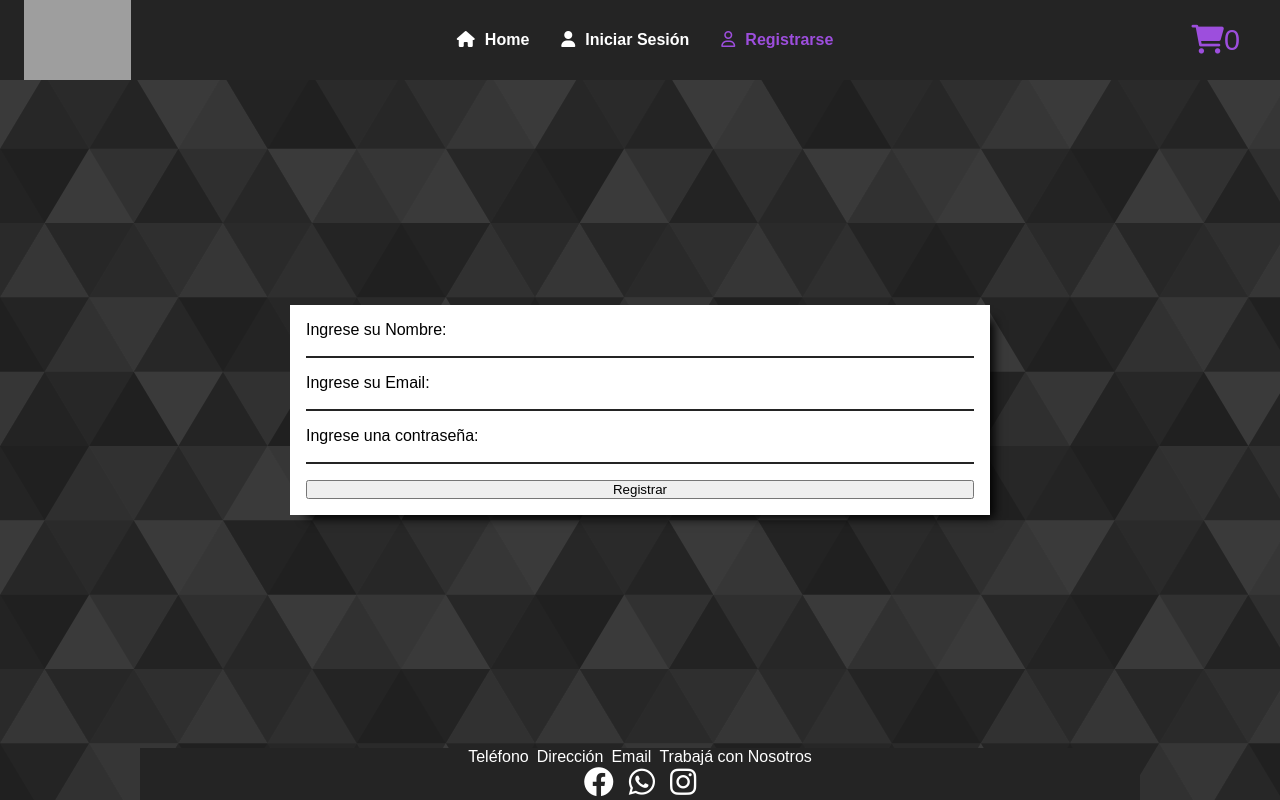
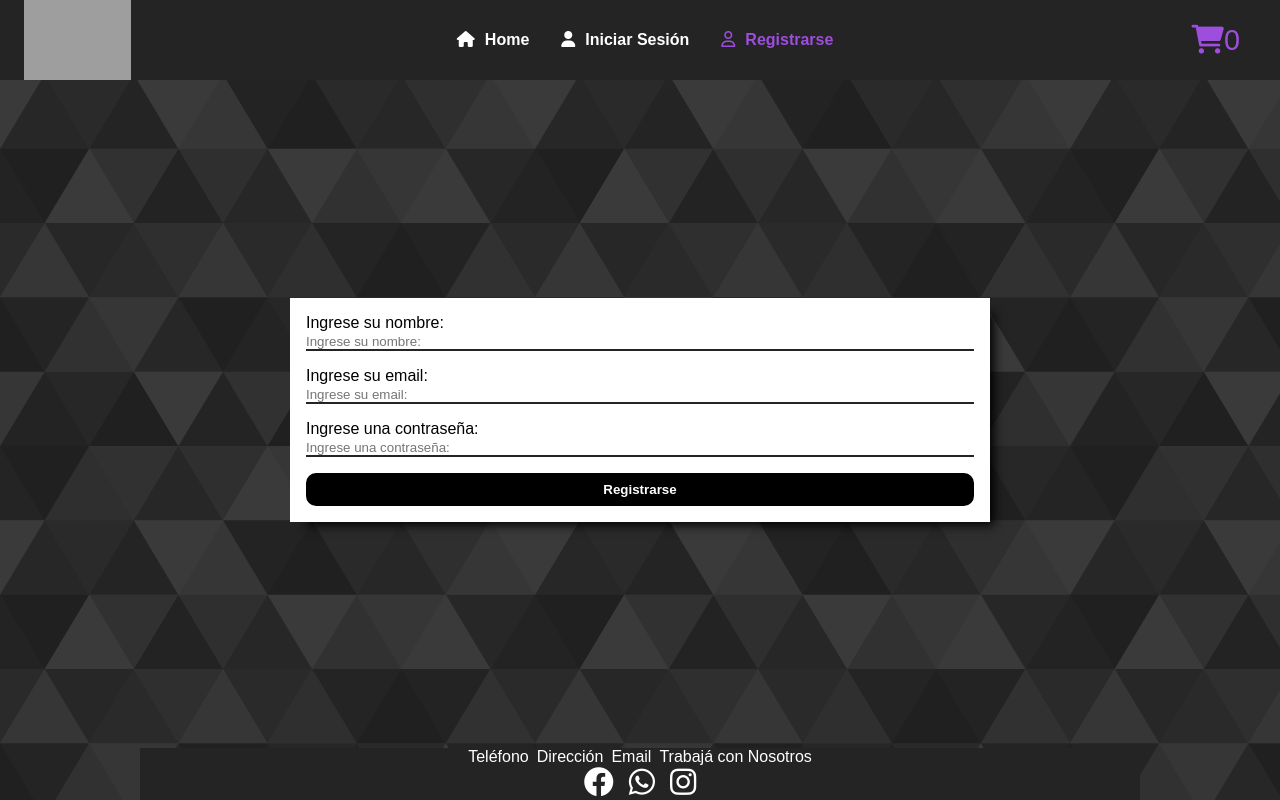
Before and after one commit to LucasS2k/NextCLTHNG, a React (Create React App) app: page /register in a window 1280 px wide. Built offline with nearby package versions, Linux system fonts and the light colour scheme; grey boxes are pictures that could not be loaded.

Commit message:
register validation error fix

```diff
--- a/src/components/Register.js
+++ b/src/components/Register.js
@@ -2,15 +2,17 @@ import React, { useState } from "react";
 import { useFormik } from "formik";
 import { LoginStyled } from "../styles/LoginStyles";
 import * as Yup from "yup";
+import { ErrorStyled } from "../styles/FormStyles";
 import axios from "axios";
 import { FormStyled, InputStyled } from "../styles/FormStyles";
+import Modal from "./Modal";
 
 const validationSchema = Yup.object({
-  nombre: Yup.string().required("Ingrese su nombre"),
+  nombre: Yup.string().required("El nombre es obligatorio"),
   email: Yup.string()
     .trim()
     .email("Email inválido")
-    .required("Ingrese un Email"),
+    .required("Ingrese un email"),
   password: Yup.string()
     .required("Ingrese una contraseña")
     .min(8, "La contraseña debe tener al menos 8 caracteres")
@@ -20,6 +22,8 @@ const validationSchema = Yup.object({
 });
 
 function Register() {
+  const [isModalVisible, setIsModalVisible] = useState(false);
+  const dynamicMessage = "Registrado con éxito, ya puede iniciar sesión";
   const formik = useFormik({
     initialValues: {
       nombre: "",
@@ -41,6 +45,10 @@ function Register() {
 
         if (response.status === 201) {
           console.log("Usuario registrado exitosamente");
+          setIsModalVisible(true);
+          setTimeout(() => {
+            setIsModalVisible(false);
+          }, 2000);
         } else {
           console.error("Registro fallido");
         }
@@ -54,29 +62,35 @@ function Register() {
     <LoginStyled onSubmit={formik.handleSubmit}>
       <FormStyled>
         <div>
-          <label htmlFor="nombre">Ingrese su Nombre:</label>
+          <label htmlFor="nombre">Ingrese su nombre:</label>
           <InputStyled
             type="text"
             id="nombre"
             name="nombre"
             onChange={formik.handleChange}
             value={formik.values.nombre}
+            placeholder="Ingrese su nombre:"
           />
           {formik.touched.nombre && formik.errors.nombre ? (
-            <div>{formik.errors.nombre}</div>
+            <div>
+              <ErrorStyled>{formik.errors.nombre}</ErrorStyled>
+            </div>
           ) : null}
         </div>
         <div>
-          <label htmlFor="email">Ingrese su Email:</label>
+          <label htmlFor="email">Ingrese su email:</label>
           <InputStyled
             type="text"
             id="email"
             name="email"
             onChange={formik.handleChange}
             value={formik.values.email}
+            placeholder="Ingrese su email:"
           />
           {formik.touched.email && formik.errors.email ? (
-            <div>{formik.errors.email}</div>
+            <div>
+              <ErrorStyled>{formik.errors.email}</ErrorStyled>
+            </div>
           ) : null}
         </div>
         <div>
@@ -87,12 +101,18 @@ function Register() {
             name="password"
             onChange={formik.handleChange}
             value={formik.values.password}
+            placeholder="Ingrese una contraseña:"
           />
           {formik.touched.password && formik.errors.password ? (
-            <div>{formik.errors.password}</div>
+            <div>
+              <ErrorStyled>{formik.errors.password}</ErrorStyled>
+            </div>
           ) : null}
         </div>
-        <button type="submit">Registrar</button>
+        <button type="submit" className="submitbutton">
+          Registrarse
+        </button>
+        {isModalVisible && <Modal message={dynamicMessage} />}
       </FormStyled>
     </LoginStyled>
   );
```
